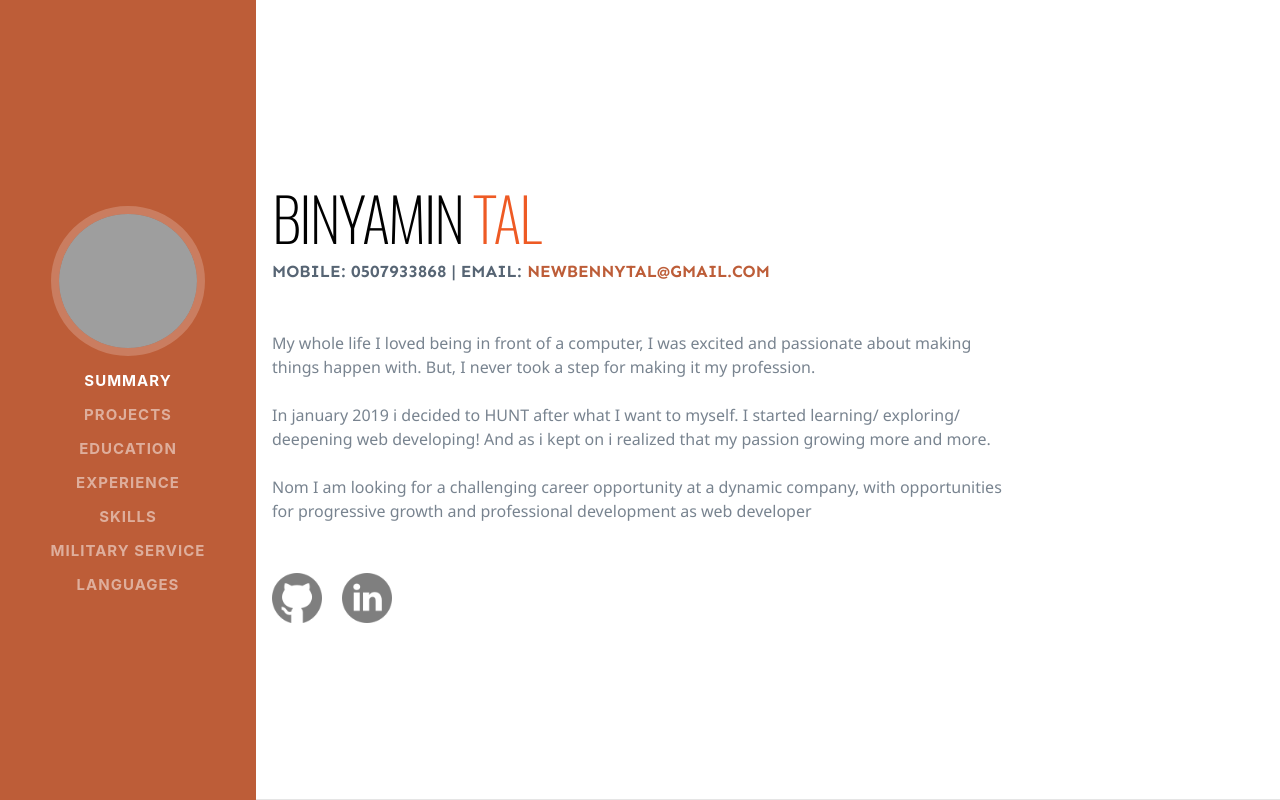
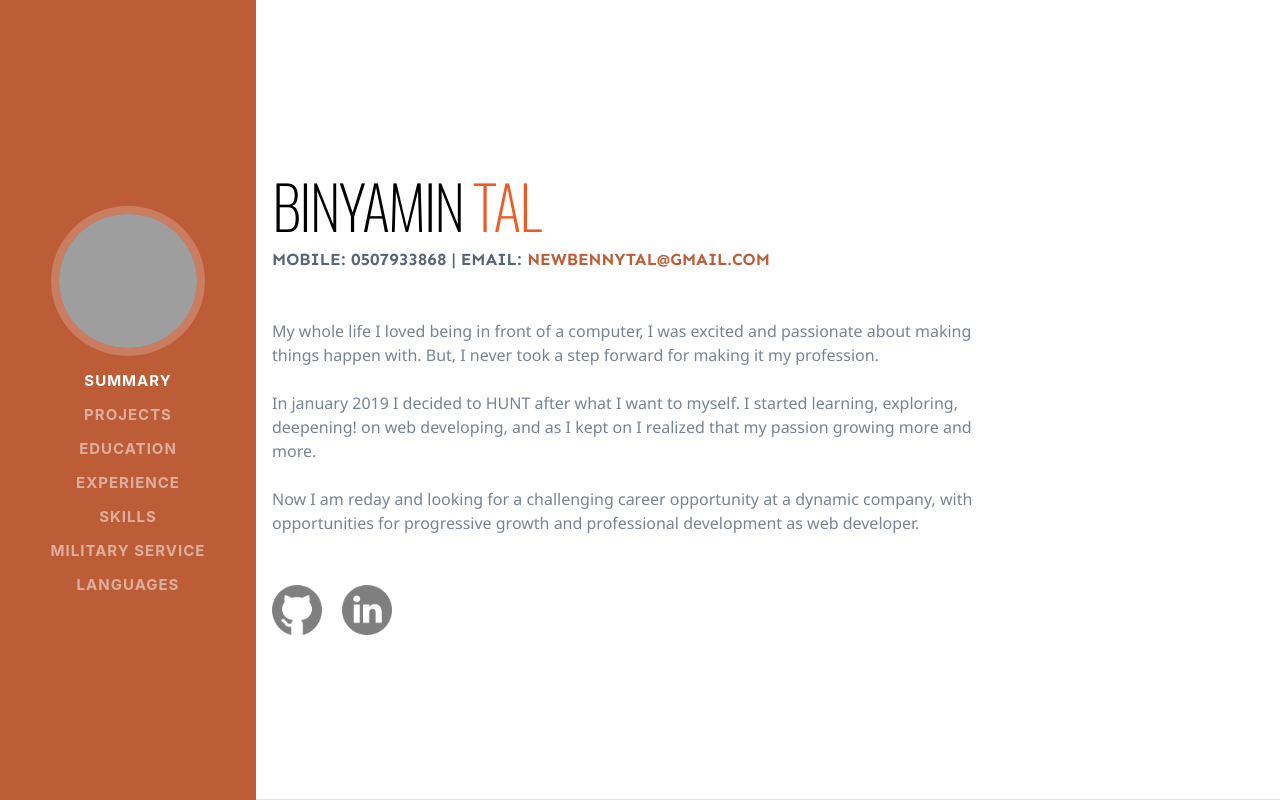
Before and after one commit to Benjamn89/profile-react, a React (Create React App) app: page / in a window 1280 px wide. Shown: the top 800 px of the page. Built offline with nearby package versions, Linux system fonts and the light colour scheme; grey boxes are pictures that could not be loaded.

Commit message:
Fixing typos

```diff
--- a/src/Components/SummaryS/index.js
+++ b/src/Components/SummaryS/index.js
@@ -23,15 +23,15 @@ class SummaryS extends Component {
           <p className="summary-lookingfor-p">
             My whole life I loved being in front of a computer, I was excited
             and passionate about making things happen with. But, I never took a
-            step for making it my profession.
+            step forward for making it my profession.
             <br /> <br />
-            In january 2019 i decided to HUNT after what I want to myself. I
-            started learning/ exploring/ deepening web developing! And as i kept
-            on i realized that my passion growing more and more.
+            In january 2019 I decided to HUNT after what I want to myself. I
+            started learning, exploring, deepening! on web developing, and as I
+            kept on I realized that my passion growing more and more.
             <br /> <br />
-            Nom I am looking for a challenging career opportunity at a dynamic
-            company, with opportunities for progressive growth and professional
-            development as web developer
+            Now I am reday and looking for a challenging career opportunity at a
+            dynamic company, with opportunities for progressive growth and
+            professional development as web developer.
           </p>
           <div className="social-media-div">
             <a
@@ -44,7 +44,9 @@ class SummaryS extends Component {
                 alt="social-github"
               />
             </a>
-            <img src={LinkdinImg} alt="social-linkdin" />
+            <a href="https://www.linkedin.com/in/binyamintal" target="blank">
+              <img src={LinkdinImg} alt="social-linkdin" />
+            </a>
           </div>
         </div>
       </section>
```
